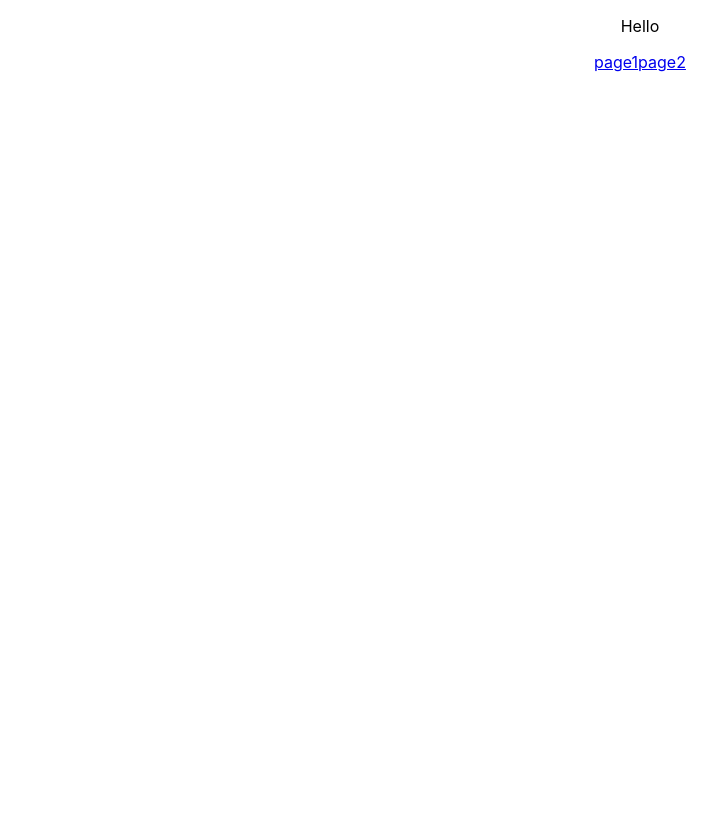
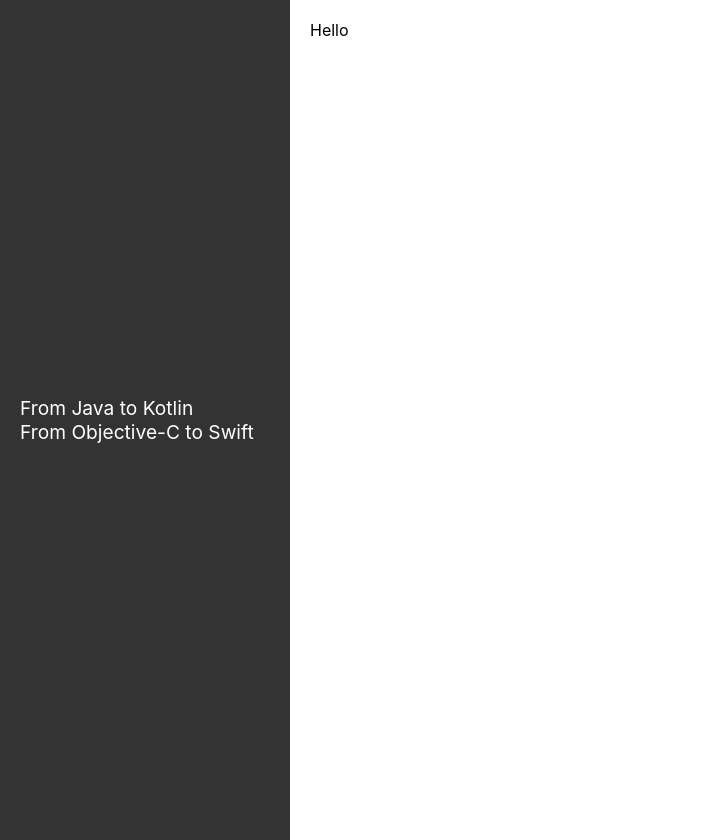
Before and after one commit to arrrpark/blog, a React (Create React App) app: page / in a window 1280 px wide. Shown: the whole page, without its empty margins (0-728 px from the left). Before the commit the page ends 800 px from the top, so only its background shows below. Built offline with nearby package versions, Linux system fonts and the light colour scheme.

Commit message:
add template for blog

```diff
--- a/package.json
+++ b/package.json
@@ -12,10 +12,12 @@
     "@types/react": "^18.2.21",
     "@types/react-dom": "^18.2.7",
     "@types/react-router-dom": "^5.3.3",
+    "@types/styled-components": "^5.1.26",
     "react": "^18.2.0",
     "react-dom": "^18.2.0",
     "react-router-dom": "^5.3.3",
     "react-scripts": "5.0.1",
+    "styled-components": "^6.0.7",
     "typescript": "^4.9.5",
     "web-vitals": "^2.1.4"
   },
--- a/src/App.css
+++ b/src/App.css
@@ -1,38 +1,16 @@
-.App {
-  text-align: center;
+.container {
+  display: flex;
+  height: 100%;
 }
 
-.App-logo {
-  height: 40vmin;
-  pointer-events: none;
+.menu {
+  position: fixed;
+  left: 0;
+  top: 0;
+  bottom: 0;
+  width: 250px;
+  font-size: large;
+  background-color: #333;
+  color: #fff;
+  margin-left: 20px;
 }
-
-@media (prefers-reduced-motion: no-preference) {
-  .App-logo {
-    animation: App-logo-spin infinite 20s linear;
-  }
-}
-
-.App-header {
-  background-color: #282c34;
-  min-height: 100vh;
-  display: flex;
-  flex-direction: column;
-  align-items: center;
-  justify-content: center;
-  font-size: calc(10px + 2vmin);
-  color: white;
-}
-
-.App-link {
-  color: #61dafb;
-}
-
-@keyframes App-logo-spin {
-  from {
-    transform: rotate(0deg);
-  }
-  to {
-    transform: rotate(360deg);
-  }
-}
--- a/src/App.tsx
+++ b/src/App.tsx
@@ -1,25 +1,57 @@
-import React from "react";
 import { Route, Link } from "react-router-dom";
-
 import "./App.css";
 import Page1 from "./pages/page1";
 import Page2 from "./pages/page2";
+import styled from "styled-components";
+
+const Container = styled.div`
+  display: flex;
+`;
+
+const Menu = styled.div`
+  height: calc(100vh);
+  position: sticky;
+  align-content: center;
+
+  // top: 50px;
+  width: 250px; /* Adjust the width as needed */
+  background-color: #333; /* Sidebar background color */
+  color: #fff; /* Text color */
+  padding: 20px;
+`;
+
+const BigTitle = styled.div`
+  font-size: larger;
+`;
+
+const Right = styled.div`
+  flex: 5;
+  padding: 20px;
+  // background-color: #aaa;
+`;
 
 function App() {
   return (
-    <div className="App">
-      <p>Hello</p>
-      <Link to="/page1">page1</Link>
-      <Link to="/page2">page2</Link>
+    <Container>
+      <Menu>
+        <BigTitle>From Java to Kotlin</BigTitle>
 
-      <Route exact path="/page1">
-        <Page1 />
-      </Route>
-      <Route exact path="/page2">
-        <Page2 />
-      </Route>
-    </div>
+        <BigTitle>From Objective-C to Swift</BigTitle>
+      </Menu>
+      <Right>
+        <div>Hello</div>
+      </Right>
+    </Container>
   );
 }
 
+{
+  /* <Route exact path="/page1">
+          <Page1 />
+        </Route>
+        <Route exact path="/page2">
+          <Page2 />
+        </Route> */
+}
+
 export default App;
```
Also changed, not shown: 1 other file (tests, documents, lock files or other folders).
